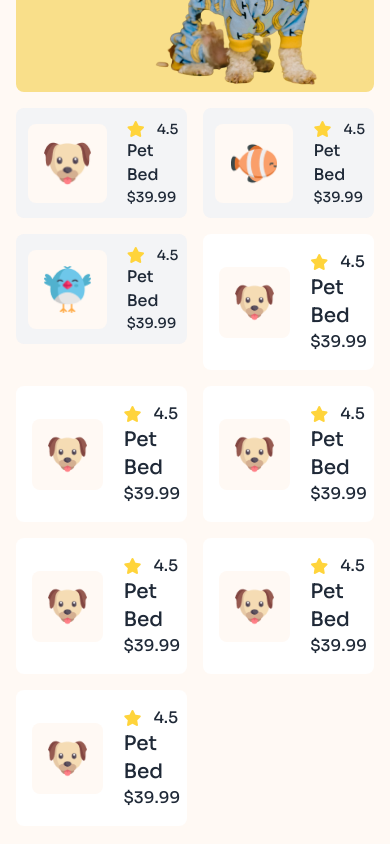
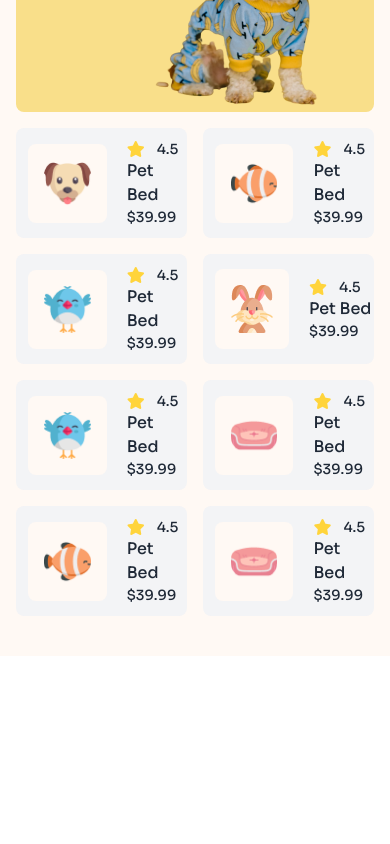
Before and after one commit to moktadir-mirul/browse-pets, a plain HTML site: page index.html in a window 390 px wide. Shown: the part 1669-2513 px from the top of the page. After the commit the page ends 2365 px from the top, so only its background shows below. Drawn offline with nearby package versions, Linux system fonts and the light colour scheme; a web font is replaced by a local one.

Commit message:
trending section responsive done

```diff
--- a/index.html
+++ b/index.html
@@ -170,7 +170,7 @@
         </section>
 
         <!-- Trending Section -->
-        <section class="mb-10 lg:mb-20 pb-10 bg-[#FFF9F4]">
+        <section class="mb-10 lg:mb-20 py-10 lg:py-20 bg-[#FFF9F4]">
             <div class="w-11/12 lg:w-4/5 mx-auto">
                 <!-- Trending Text -->
                 <div>
@@ -182,7 +182,7 @@
                 <!-- Trending Cards Area -->
                 <div class="grid grid-cols-2 lg:grid-cols-5 grid-rows-1 lg:grid-rows-3 gap-4">
                     <!-- Big Card -->
-                    <div class="bg-[#F9DF8A] col-span-2 row-span-3 rounded-lg p-8 relative h-[400px]">
+                    <div class="bg-[#F9DF8A] col-span-2 row-span-3 rounded-lg p-8 relative h-[380px]">
                         <div class="space-y-5 relative z-20">
                             <h1 class="sora font-bold text-3xl">
                                 T-Shirts for Dogs
@@ -254,109 +254,109 @@
                         </div>
                     </div>
                     <!-- S card 4 -->
-                    <div class="py-4 pl-4 pr-0 bg-white flex gap-5 rounded-lg items-center sora">
+                    <div class="py-3 pl-3 pr-0 h-[110px] bg-gray-100 flex gap-5 rounded-lg items-center sora">
                         <div class="p-4 bg-[#FFF9F4] rounded-lg">
-                            <img src="images/dog-cartoon.png" alt="Dog Cartoon">
+                            <img src="images/rabbit-cartoon.png" alt="Rabbit Cartoon">
                         </div>
                         <div>
                             <div class="flex gap-3 items-center">
                                 <i class="fa-solid fa-star" style="color: #FFD43B;"></i>
-                                <h1 class="font-medium">4.5</h1>
+                                <h1 class="font-medium text-sm">4.5</h1>
                             </div>
-                            <h1 class="font-medium text-xl">
+                            <h1 class="font-medium text-base">
                                 Pet Bed
                             </h1>
-                            <h1 class="text-base font-medium">
+                            <h1 class="text-sm font-medium">
                                 $39.99
                             </h1>
                         </div>
                     </div>
                     <!-- S card 5 -->
-                    <div class="py-4 pl-4 pr-0 bg-white flex gap-5 rounded-lg items-center sora">
+                    <div class="py-3 pl-3 pr-0 h-[110px] bg-gray-100 flex gap-5 rounded-lg items-center sora">
                         <div class="p-4 bg-[#FFF9F4] rounded-lg">
-                            <img src="images/dog-cartoon.png" alt="Dog Cartoon">
+                            <img src="images/bird-cartoon.png" alt="Bird Cartoon">
                         </div>
                         <div>
                             <div class="flex gap-3 items-center">
                                 <i class="fa-solid fa-star" style="color: #FFD43B;"></i>
-                                <h1 class="font-medium">4.5</h1>
+                                <h1 class="font-medium text-sm">4.5</h1>
                             </div>
-                            <h1 class="font-medium text-xl">
+                            <h1 class="font-medium text-base">
                                 Pet Bed
                             </h1>
-                            <h1 class="text-base font-medium">
+                            <h1 class="text-sm font-medium">
                                 $39.99
                             </h1>
                         </div>
                     </div>
                     <!-- S card 6 -->
-                    <div class="py-4 pl-4 pr-0 bg-white flex gap-5 rounded-lg items-center sora">
+                    <div class="py-3 pl-3 pr-0 h-[110px] bg-gray-100 flex gap-5 rounded-lg items-center sora">
                         <div class="p-4 bg-[#FFF9F4] rounded-lg">
-                            <img src="images/dog-cartoon.png" alt="Dog Cartoon">
+                            <img src="images/pet-couch.png" alt="Couch Cartoon">
                         </div>
                         <div>
                             <div class="flex gap-3 items-center">
                                 <i class="fa-solid fa-star" style="color: #FFD43B;"></i>
-                                <h1 class="font-medium">4.5</h1>
+                                <h1 class="font-medium text-sm">4.5</h1>
                             </div>
-                            <h1 class="font-medium text-xl">
+                            <h1 class="font-medium text-base">
                                 Pet Bed
                             </h1>
-                            <h1 class="text-base font-medium">
+                            <h1 class="text-sm font-medium">
                                 $39.99
                             </h1>
                         </div>
                     </div>
                     <!-- S card 7 -->
-                    <div class="py-4 pl-4 pr-0 bg-white flex gap-5 rounded-lg items-center sora">
+                    <div class="py-3 pl-3 pr-0 h-[110px] bg-gray-100 flex gap-5 rounded-lg items-center sora">
                         <div class="p-4 bg-[#FFF9F4] rounded-lg">
-                            <img src="images/dog-cartoon.png" alt="Dog Cartoon">
+                            <img src="images/fish-cartoon.png" alt="Fish Cartoon">
                         </div>
                         <div>
                             <div class="flex gap-3 items-center">
                                 <i class="fa-solid fa-star" style="color: #FFD43B;"></i>
-                                <h1 class="font-medium">4.5</h1>
+                                <h1 class="font-medium text-sm">4.5</h1>
                             </div>
-                            <h1 class="font-medium text-xl">
+                            <h1 class="font-medium text-base">
                                 Pet Bed
                             </h1>
-                            <h1 class="text-base font-medium">
+                            <h1 class="text-sm font-medium">
                                 $39.99
                             </h1>
                         </div>
                     </div>
                     <!-- S card 8 -->
-                    <div class="py-4 pl-4 pr-0 bg-white flex gap-5 rounded-lg items-center sora">
+                    <div class="py-3 pl-3 pr-0 h-[110px] bg-gray-100 flex gap-5 rounded-lg items-center sora">
                         <div class="p-4 bg-[#FFF9F4] rounded-lg">
-                            <img src="images/dog-cartoon.png" alt="Dog Cartoon">
+                            <img src="images/pet-couch.png" alt="COuch Cartoon">
                         </div>
                         <div>
                             <div class="flex gap-3 items-center">
                                 <i class="fa-solid fa-star" style="color: #FFD43B;"></i>
-                                <h1 class="font-medium">4.5</h1>
+                                <h1 class="font-medium text-sm">4.5</h1>
                             </div>
-                            <h1 class="font-medium text-xl">
+                            <h1 class="font-medium text-base">
                                 Pet Bed
                             </h1>
-                            <h1 class="text-base font-medium">
+                            <h1 class="text-sm font-medium">
                                 $39.99
                             </h1>
                         </div>
                     </div>
                     <!-- S card 9 -->
-                    <div class="py-4 pl-4 pr-0 bg-white flex gap-5 rounded-lg items-center sora">
+                    <div class="py-3 pl-3 pr-0 h-[110px] bg-gray-100 hidden lg:flex gap-5 rounded-lg items-center sora">
                         <div class="p-4 bg-[#FFF9F4] rounded-lg">
-                            <img src="images/dog-cartoon.png" alt="Dog Cartoon">
+                            <img src="images/rabbit-cartoon.png" alt="Rabbit Cartoon">
                         </div>
                         <div>
                             <div class="flex gap-3 items-center">
                                 <i class="fa-solid fa-star" style="color: #FFD43B;"></i>
-                                <h1 class="font-medium">4.5</h1>
+                                <h1 class="font-medium text-sm">4.5</h1>
                             </div>
-                            <h1 class="font-medium text-xl">
+                            <h1 class="font-medium text-base">
                                 Pet Bed
                             </h1>
-                            <h1 class="text-base font-medium">
+                            <h1 class="text-sm font-medium">
                                 $39.99
                             </h1>
                         </div>
```
